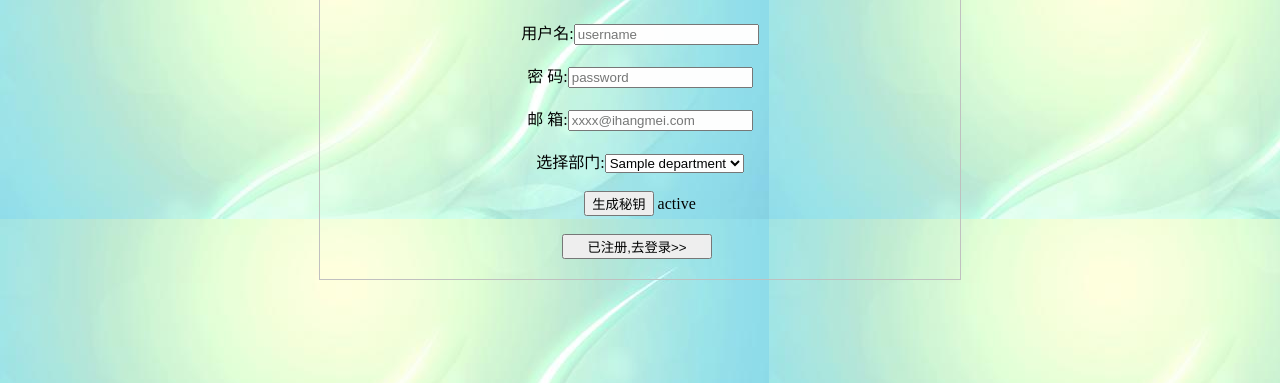
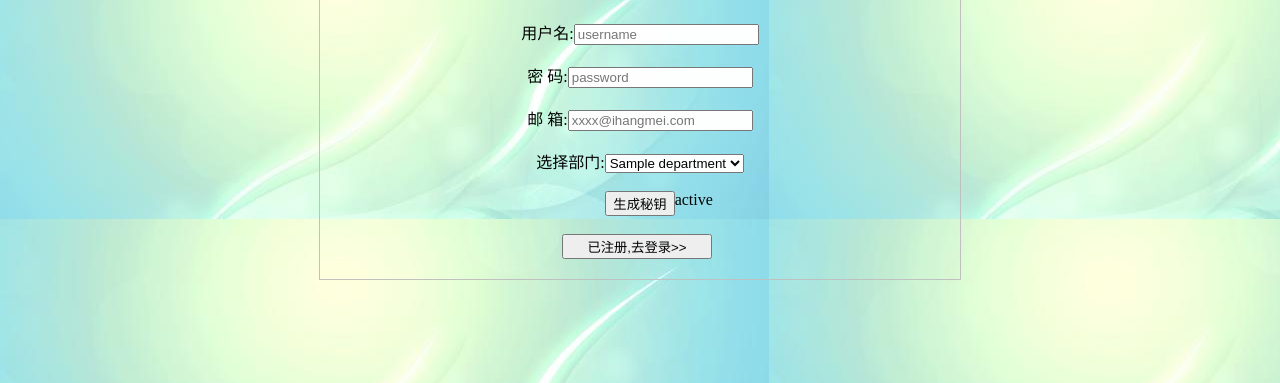
Before and after one commit to weelin-zhang/GIT, a Django app: template src/templates/appgit/register.html in a window 1280 px wide. Shown: the part 81-464 px from the top of the page. Run offline with Django 3.2, Linux system fonts and the light colour scheme; tables that the repository leaves empty hold one stand-in row (values such as "Sample post"); the template is opened without the code that fills it: values that come from a table or form of the project are taken from there, most other values are stand-ins (such as "Sample title", 1, 10 or a date in 2020).

Commit message:
add span style in register

```diff
--- a/src/templates/appgit/register.html
+++ b/src/templates/appgit/register.html
@@ -22,7 +22,7 @@
 			</select>
 			<br/><br/>
 			<input type='submit' value="生成秘钥" />
-			<span class='msgstatus'>{{status}}</span>
+			<span style="position:absolute;rifht:0px;"class='msgstatus'>{{status}}</span>
 		</form>
 		<br/>
 		<div style="text-align:center;"><a class="go_re_link" href='/appgit/login/'><input class="go_login_input" type='button' value="已注册,去登录>>"/></a>
```
